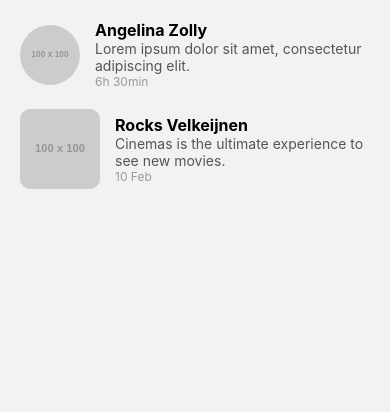
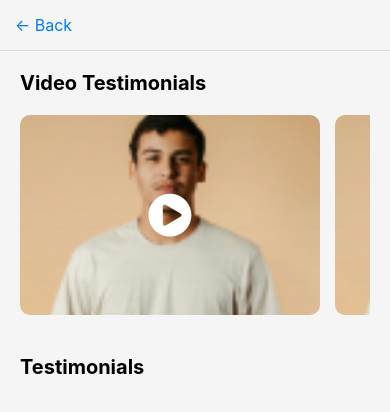
Before and after one commit to pentasoftwareconsultancy/jai_Ho_App_Dev, a React Native app: screen /Testimony in a window 390 px wide. Shown: the top 412 px of the page. Built offline with nearby package versions, Linux system fonts and the light colour scheme.

Commit message:
Video Testimonials Card Section Completed

```diff
--- a/src/screens/Gallery.jsx
+++ b/src/screens/Gallery.jsx
@@ -108,7 +108,7 @@ const styles = StyleSheet.create({
   thumbnail: {
     width: 160,
     height: 200,
-    margin: 13,
+    margin: 14,
     borderRadius: 15,
     borderWidth: 1,
   },
--- a/src/screens/Testimonials.jsx
+++ b/src/screens/Testimonials.jsx
@@ -1,115 +1,343 @@
 import React from 'react';
-import { View, Text, Image, FlatList, TouchableOpacity, StyleSheet } from 'react-native';
+import { View, Text, Image, StyleSheet, TouchableOpacity, SafeAreaView, ScrollView, FlatList } from 'react-native';
+import { useNavigation } from '@react-navigation/native';
+import Icon from 'react-native-vector-icons/FontAwesome';
 
-const testimonials = [
+const videoTestimonials = [
+  {
+    id: '1',
+    name: 'Rocks Velkeinjen',
+    video: true,
+    description: 'Cinemas is the ultimate experience to see new movies in Gold Class or Vmax.',
+    date: '10 Feb',
+    avatar: require('../../assets/images/testimonialimage.png'),
+  },
+  {
+    id: '2',
+    name: 'John Doe',
+    video: true,
+    description: 'Great experience watching movies in Gold Class.',
+    date: '15 Feb',
+    avatar: require('../../assets/images/testimonialimage.png'),
+  },
+  {
+    id: '3',
+    name: 'Jane Smith',
+    video: true,
+    description: 'Vmax is the best way to watch movies!',
+    date: '20 Feb',
+    avatar: require('../../assets/images/testimonialimage.png'),
+  },
+];
+
+const additionalTestimonials = [
   {
     id: '1',
     name: 'Angelina Zolly',
-    text: 'Lorem ipsum dolor sit amet, consectetur adipiscing elit.',
-    rating: 4.9,
-    time: '6h 30min',
-    avatar: 'https://via.placeholder.com/100',
+    description: 'Lorem ipsum dolor sit amet, consectetur adipiscing elit.',
+    rating: '4.9',
+    duration: '6h 30min',
   },
-  {
-    id: '2',
-    name: 'Rocks Velkeijnen',
-    video: true,
-    description: 'Cinemas is the ultimate experience to see new movies.',
-    date: '10 Feb',
-    avatar: 'https://via.placeholder.com/100',
-  },
-  // Add more testimonials here
 ];
 
 const Testimonials = () => {
-  const renderTestimonial = ({ item }) => {
-    if (item.video) {
-      return (
-        <TouchableOpacity style={styles.videoContainer}>
-          <Image source={{ uri: item.avatar }} style={styles.videoThumbnail} />
-          <View style={styles.videoContent}>
-            <Text style={styles.name}>{item.name}</Text>
-            <Text style={styles.description}>{item.description}</Text>
-            <Text style={styles.date}>{item.date}</Text>
-          </View>
-        </TouchableOpacity>
-      );
-    }
+  const navigation = useNavigation();
 
-    return (
-      <View style={styles.textContainer}>
-        <Image source={{ uri: item.avatar }} style={styles.avatar} />
-        <View style={styles.textContent}>
-          <Text style={styles.name}>{item.name}</Text>
-          <Text style={styles.text}>{item.text}</Text>
-          <Text style={styles.time}>{item.time}</Text>
-        </View>
-      </View>
-    );
+  const handleVideoPlay = (videoUrl) => {
+    navigation.navigate('VideoPlayer', { videoUrl });
   };
 
+  const renderVideoTestimonial = ({ item }) => (
+    <View style={styles.videoItem}>
+      <TouchableOpacity onPress={() => handleVideoPlay(item.videoUrl)} style={styles.imageContainer}>
+        <Image source={item.avatar} style={styles.thumbnail} />
+        <View style={styles.playIconContainer}>
+          <Icon name="play-circle" size={50} color="#fff" />
+        </View>
+      </TouchableOpacity>
+    </View>
+  );
+
   return (
-    <FlatList
-      data={testimonials}
-      keyExtractor={(item) => item.id}
-      renderItem={renderTestimonial}
-      contentContainerStyle={styles.container}
-    />
+    <SafeAreaView style={styles.mainContainer}>
+      <ScrollView>
+        <TouchableOpacity onPress={() => navigation.goBack()} style={styles.backButton}>
+          <Text style={styles.backButtonText}>← Back</Text>
+        </TouchableOpacity>
+
+        <View style={styles.videoTestimonialContainer}>
+          <Text style={styles.sectionTitle}>Video Testimonials</Text>
+          <FlatList
+            data={videoTestimonials}
+            renderItem={renderVideoTestimonial}
+            keyExtractor={(item) => item.id}
+            horizontal
+            showsHorizontalScrollIndicator={false}
+          />
+        </View>
+
+        <View style={styles.additionalTestimonialsContainer}>
+          <Text style={styles.sectionTitle}>Testimonials</Text>
+          {additionalTestimonials.map((item) => (
+            <View key={item.id} style={styles.testimonialItem}>
+            </View>
+          ))}
+        </View>
+      </ScrollView>
+    </SafeAreaView>
   );
 };
 
 const styles = StyleSheet.create({
-  container: {
+  mainContainer: {
+    flex: 1,
+    backgroundColor: '#f5f5f5',
+  },
+  backButton: {
+    padding: 15,
+    borderBottomWidth: 1,
+    borderBottomColor: '#ddd',
+  },
+  backButtonText: {
+    fontSize: 16,
+    color: '#007BFF',
+  },
+  videoTestimonialContainer: {
     padding: 20,
   },
-  textContainer: {
-    flexDirection: 'row',
+  sectionTitle: {
+    fontSize: 20,
+    fontWeight: 'bold',
+    marginBottom: 20,
+    textAlign: 'left',
+  },
+  videoItem: {
+    marginRight: 15,
     alignItems: 'center',
+    width: 300,
+  },
+  imageContainer: {
+    position: 'relative',
+    alignItems: 'center',
+    justifyContent: 'center',
+  },
+  thumbnail: {
+    width: 300,
+    height: 200,
+    borderRadius: 10,
+  },
+  playIconContainer: {
+    position: 'absolute',
+  },
+  additionalTestimonialsContainer: {
+    padding: 20,
+  },
+  testimonialItem: {
     marginBottom: 20,
-  },
-  avatar: {
-    width: 60,
-    height: 60,
-    borderRadius: 30,
-    marginRight: 15,
-  },
-  textContent: {
-    flex: 1,
-  },
-  name: {
-    fontSize: 16,
-    fontWeight: 'bold',
-  },
-  text: {
-    fontSize: 14,
-    color: '#555',
-  },
-  time: {
-    fontSize: 12,
-    color: '#999',
-  },
-  videoContainer: {
-    flexDirection: 'row',
-    alignItems: 'center',
-    marginBottom: 20,
-  },
-  videoThumbnail: {
-    width: 80,
-    height: 80,
-    borderRadius: 10,
-    marginRight: 15,
-  },
-  videoContent: {
-    flex: 1,
-  },
-  description: {
-    fontSize: 14,
-    color: '#555',
-  },
-  date: {
-    fontSize: 12,
-    color: '#999',
   },
 });
 
 export default Testimonials;
+
+
+
+
+
+
+
+
+
+
+
+// import React from 'react';
+// import { View, Text, Image, StyleSheet, TouchableOpacity, SafeAreaView, ScrollView, FlatList } from 'react-native';
+// import { useNavigation } from '@react-navigation/native';
+// import Icon from 'react-native-vector-icons/FontAwesome'; // For the play button icon
+
+// const videoTestimonials = [
+//   {
+//     id: '1',
+//     name: 'Rocks Velkeinjen',
+//     video: true,
+//     description: 'Cinemas is the ultimate experience to see new movies in Gold Class or Vmax.',
+//     date: '10 Feb',
+//     avatar: require('../../assets/images/testimonialimage.png'), // Assuming this is the image for the video testimonial
+//   },
+//   {
+//     id: '2',
+//     name: 'John Doe',
+//     video: true,
+//     description: 'Great experience watching movies in Gold Class.',
+//     date: '15 Feb',
+//     avatar: require('../../assets/images/testimonialimage.png'), // Add more images as needed
+//   },
+//   {
+//     id: '3',
+//     name: 'Jane Smith',
+//     video: true,
+//     description: 'Vmax is the best way to watch movies!',
+//     date: '20 Feb',
+//     avatar: require('../../assets/images/testimonialimage.png'), // Add more images as needed
+//   },
+//   // Add more video testimonials as needed
+// ];
+
+// const additionalTestimonials = [
+//   {
+//     id: '1',
+//     name: 'Angelina Zolly',
+//     description: 'Lorem ipsum dolor sit amet, consectetur adipiscing elit.',
+//     rating: '4.9',
+//     duration: '6h 30min',
+//   },
+//   // Add more testimonials as needed
+// ];
+
+// const Testimonials = () => {
+//   const navigation = useNavigation();
+
+//   const handleVideoPlay = (videoUrl) => {
+//     // Navigate to a video player screen or play the video in a modal
+//     navigation.navigate('VideoPlayer', { videoUrl });
+//   };
+
+//   const renderVideoTestimonial = ({ item }) => (
+//     <View style={styles.videoItem}>
+//       <TouchableOpacity onPress={() => handleVideoPlay(item.videoUrl)} style={styles.imageContainer}>
+//         <Image source={item.avatar} style={styles.thumbnail} />
+//         <View style={styles.playIconContainer}>
+//           <Icon name="play-circle" size={50} color="#fff" />
+//         </View>
+//       </TouchableOpacity>
+//       {/* <Text style={styles.testimonialName}>{item.name}</Text>
+//       <Text style={styles.testimonialDate}>{item.date}</Text>
+//       <Text style={styles.testimonialDescription}>{item.description}</Text> */}
+//     </View>
+//   );
+
+//   return (
+//     <SafeAreaView style={styles.mainContainer}>
+//       <ScrollView>
+//         {/* Header with Back Button */}
+//         <TouchableOpacity onPress={() => navigation.goBack()} style={styles.backButton}>
+//           <Text style={styles.backButtonText}>← Back</Text>
+//         </TouchableOpacity>
+
+//         {/* Video Testimonial Section */}
+//         <View style={styles.videoTestimonialContainer}>
+//           <Text style={styles.sectionTitle}>Video Testimonials</Text>
+//           <FlatList
+//             data={videoTestimonials}
+//             renderItem={renderVideoTestimonial}
+//             keyExtractor={(item) => item.id}
+//             horizontal
+//             showsHorizontalScrollIndicator={false}
+//           />
+//           {/* <TouchableOpacity style={styles.findCinemaButton}>
+//             <Text style={styles.findCinemaButtonText}>Find a cinema near you</Text>
+//           </TouchableOpacity> */}
+//         </View>
+
+//         {/* Additional Testimonials Section */}
+//         <View style={styles.additionalTestimonialsContainer}>
+//           <Text style={styles.sectionTitle}>Testimonials</Text>
+//           {additionalTestimonials.map((item) => (
+//             <View key={item.id} style={styles.testimonialItem}>
+//               {/* <Text style={styles.testimonialName}>{item.name}</Text> */}
+//               {/* <Text style={styles.testimonialDescription}>{item.description}</Text> */}
+//               {/* <Text style={styles.testimonialRating}>
+//                 {item.rating} - {item.duration}
+//               </Text> */}
+//             </View>
+//           ))}
+//         </View>
+//       </ScrollView>
+//     </SafeAreaView>
+//   );
+// };
+
+// const styles = StyleSheet.create({
+//   mainContainer: {
+//     flex: 1,
+//     backgroundColor: '#f5f5f5',
+//   },
+//   backButton: {
+//     padding: 15,
+//     borderBottomWidth: 1,
+//     borderBottomColor: '#ddd',
+//   },
+//   backButtonText: {
+//     fontSize: 16,
+//     color: '#007BFF',
+//   },
+//   videoTestimonialContainer: {
+//     padding: 20,
+//   },
+//   sectionTitle: {
+//     fontSize: 20,
+//     fontWeight: 'bold',
+//     marginBottom: 20,
+//     textAlign: 'left',
+//   },
+//   videoItem: {
+//     marginRight: 15,
+//     alignItems: 'center',
+//     width: 300, // Increased width for each video item
+//   },
+//   imageContainer: {
+//     position: 'relative',
+//     alignItems: 'center',
+//     justifyContent: 'center',
+//   },
+//   thumbnail: {
+//     width: 300, // Increased width for the thumbnail
+//     height: 200, // Adjusted height to maintain aspect ratio
+//     borderRadius: 10,
+//   },
+//   playIconContainer: {
+//     position: 'absolute',
+//   },
+//   testimonialName: {
+//     fontSize: 16,
+//     fontWeight: 'bold',
+//     marginTop: 10,
+//     textAlign: 'center',
+//   },
+//   testimonialDate: {
+//     fontSize: 14,
+//     color: '#666',
+//     marginTop: 5,
+//     textAlign: 'center',
+//   },
+//   testimonialDescription: {
+//     fontSize: 14,
+//     color: '#333',
+//     marginTop: 10,
+//     textAlign: 'center',
+//   },
+//   findCinemaButton: {
+//     marginTop: 20,
+//     padding: 10,
+//     backgroundColor: '#007BFF',
+//     borderRadius: 5,
+//   },
+//   findCinemaButtonText: {
+//     color: '#fff',
+//     fontSize: 16,
+//     textAlign: 'center',
+//   },
+//   additionalTestimonialsContainer: {
+//     padding: 20,
+//   },
+//   testimonialItem: {
+//     marginBottom: 20,
+//   },
+//   testimonialRating: {
+//     fontSize: 14,
+//     color: '#666',
+//     marginTop: 5,
+//     textAlign: 'center',
+//   },
+// });
+
+// export default Testimonials;
```
Also changed, not shown: src/screens/SettingsScreen.jsx (+4 -4 lines), assets/images/testimonial.png (added), assets/images/testimonialimage.png (added), src/screens/GalleryDetails.jsx (indentation only).
